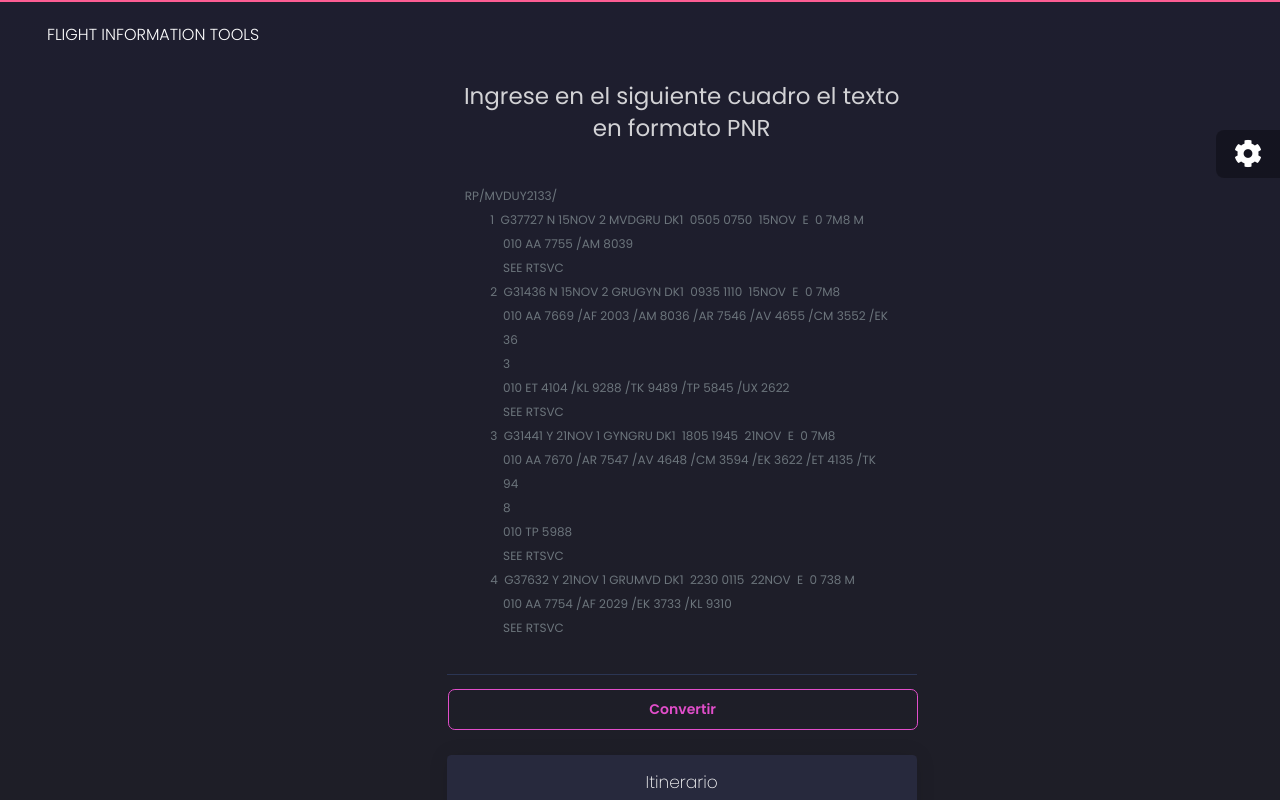
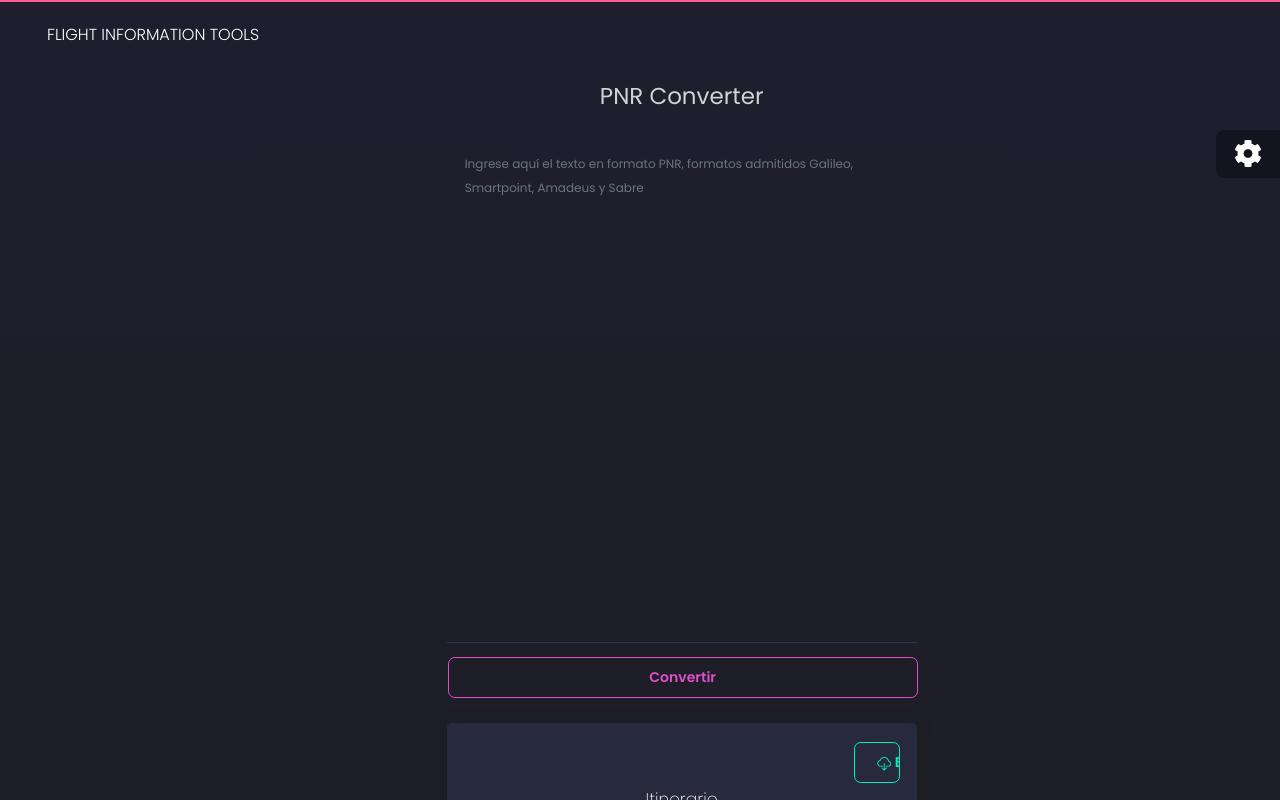
Before and after one commit to RodrigoPiston/RodrigoPiston.github.io, an Angular app: page /#/dashboard in a window 1280 px wide. Shown: the top 800 px of the page. Built offline with nearby package versions, Linux system fonts and the light colour scheme.

Commit message:
change title, description and placeholder

```diff
--- a/src/app/pages/dashboard/dashboard.component.html
+++ b/src/app/pages/dashboard/dashboard.component.html
@@ -3,27 +3,9 @@
     <div class=" col-lg-2 col-md-0"></div>
     <div class=" col-lg-6 col-md-12">
       <div class=" form-group text-center">
-        <h3> Ingrese en el siguiente cuadro el texto en formato PNR </h3>
+        <h3> PNR Converter</h3>
         <textarea [(ngModel)]="textInput" class=" form-control" cols="80" style="max-height:max-content"
-          (change)="changedText()" placeholder="RP/MVDUY2133/
-        1  G37727 N 15NOV 2 MVDGRU DK1  0505 0750  15NOV  E  0 7M8 M
-            010 AA 7755 /AM 8039
-            SEE RTSVC
-        2  G31436 N 15NOV 2 GRUGYN DK1  0935 1110  15NOV  E  0 7M8
-            010 AA 7669 /AF 2003 /AM 8036 /AR 7546 /AV 4655 /CM 3552 /EK
-            36
-            3
-            010 ET 4104 /KL 9288 /TK 9489 /TP 5845 /UX 2622
-            SEE RTSVC
-        3  G31441 Y 21NOV 1 GYNGRU DK1  1805 1945  21NOV  E  0 7M8
-            010 AA 7670 /AR 7547 /AV 4648 /CM 3594 /EK 3622 /ET 4135 /TK
-            94
-            8
-            010 TP 5988
-            SEE RTSVC
-        4  G37632 Y 21NOV 1 GRUMVD DK1  2230 0115  22NOV  E  0 738 M
-            010 AA 7754 /AF 2029 /EK 3733 /KL 9310
-            SEE RTSVC" rows="{{rowCount}}" value="">
+          (change)="changedText()" placeholder="Ingrese aquí el texto en formato PNR, formatos admitidos Galileo, Smartpoint, Amadeus y Sabre" rows="{{rowCount}}" value="">
         </textarea>
       </div>
     </div>
@@ -40,18 +22,20 @@
     <div class=" col-lg-2 col-md-0"></div>
     <div class=" col-lg-6 col-md-12">
       <div class=" card">
+
         <div class=" card-header">
+          <div class=" row">
+            <div class=" col-lg-10 col-md-5"></div>
+            <div class=" col-lg-2 col-md-4">
+              <button class="btn btn-simple btn-success col-lg-11"
+                color="primary" (click)="exportAsExcel()"> <div class="finfo-icons icon-cloud-download-93"></div>   Excel</button>
+            </div>
+          </div>
           <h4 class=" card-title text-center">Itinerario</h4>
         </div>
         <div class=" card-body">
           <div class=" table-responsive" style="overflow:hidden">
-            <div class=" row">
-              <div class=" col-lg-10 col-md-5"></div>
-              <div class=" col-lg-2 col-md-4">
-                <button class="btn btn-simple btn-success col-lg-11"
-                  color="primary" (click)="exportAsExcel()"> <div class="finfo-icons icon-cloud-download-93"></div>   Excel</button>
-              </div>
-            </div>
+
 
             <table class=" table tablesorter" id="table" #TABLE>
               <thead class=" text-primary">
```
Also changed, not shown: 5 other files (tests, documents, lock files or other folders).
